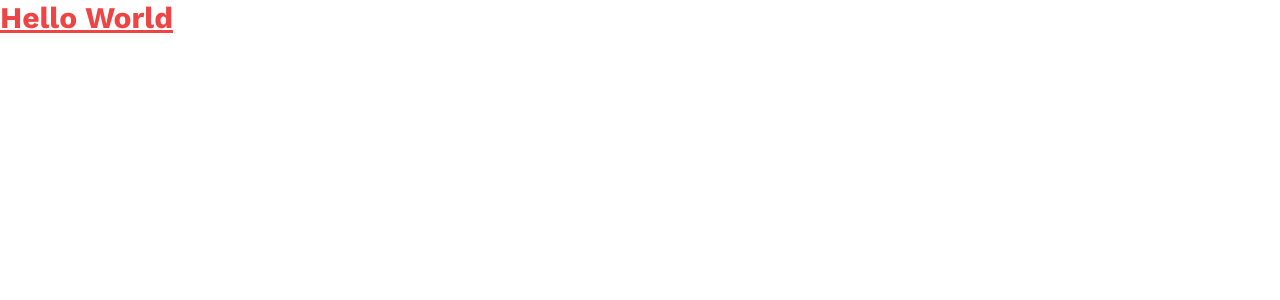
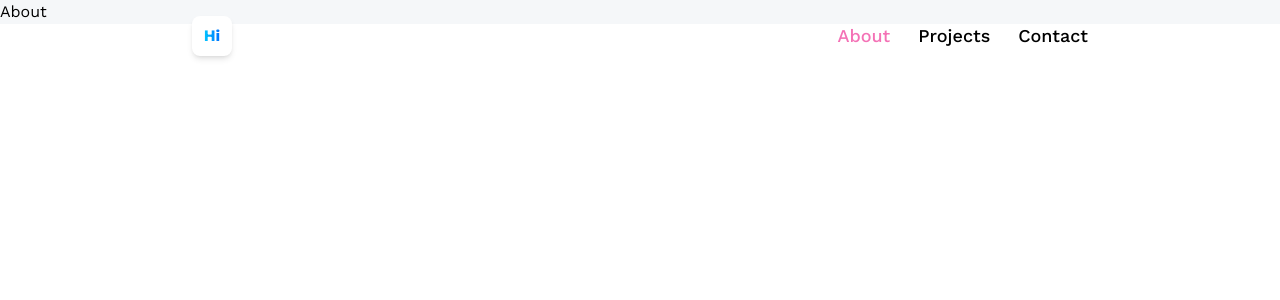
Before and after one commit to rishavConsoleLog21/pavithra-portfolio, a React (Vite) app: page /about in a window 1280 px wide. Shown: the top 300 px of the page. Built offline with nearby package versions, Linux system fonts and the light colour scheme.

Commit message:
+ Navbar

```diff
--- a/package.json
+++ b/package.json
@@ -11,7 +11,8 @@
   },
   "dependencies": {
     "react": "^18.2.0",
-    "react-dom": "^18.2.0"
+    "react-dom": "^18.2.0",
+    "react-router-dom": "^6.23.1"
   },
   "devDependencies": {
     "@types/react": "^18.2.66",
--- a/src/App.jsx
+++ b/src/App.jsx
@@ -1,10 +1,20 @@
-import React from "react";
+import { Route, BrowserRouter as Router, Routes } from "react-router-dom";
+import Navbar from "./components/Navbar";
+import { About, Contact, Home, Projects } from "./pages";
 
 const App = () => {
   return (
-    <div>
-      <h1 className="text-3xl font-bold underline text-red-500">Hello World</h1>
-    </div>
+    <main className="bg-slate-300/20">
+      <Router>
+        <Navbar />
+        <Routes>
+          <Route path="/" element={<Home />} />
+          <Route path="/about" element={<About />} />
+          <Route path="/projects" element={<Projects />} />
+          <Route path="/contact" element={<Contact />} />
+        </Routes>
+      </Router>
+    </main>
   );
 };
 
--- /dev/null
+++ b/src/components/Navbar.jsx
@@ -0,0 +1,43 @@
+import React from "react";
+import { NavLink } from "react-router-dom";
+
+const Navbar = () => {
+  return (
+    <header className="header">
+      <NavLink
+        to="/"
+        className="w-10 h-10 rounded-lg bg-white items-center justify-center flex font-bold shadow-md"
+      >
+        <p className="blue-gradient_text">Hi</p>
+      </NavLink>
+      <nav className="flex text-lg gap-7 font-medium">
+        <NavLink
+          to="/about"
+          className={({ isActive }) =>
+            isActive ? "text-pink-400" : "text-black"
+          }
+        >
+          About
+        </NavLink>
+        <NavLink
+          to="/projects"
+          className={({ isActive }) =>
+            isActive ? "text-pink-400" : "text-black"
+          }
+        >
+          Projects
+        </NavLink>
+        <NavLink
+          to="/contact"
+          className={({ isActive }) =>
+            isActive ? "text-pink-400" : "text-black"
+          }
+        >
+          Contact
+        </NavLink>
+      </nav>
+    </header>
+  );
+};
+
+export default Navbar;
--- /dev/null
+++ b/src/pages/About.jsx
@@ -0,0 +1,9 @@
+import React from 'react'
+
+const About = () => {
+  return (
+    <div>About</div>
+  )
+}
+
+export default About
--- /dev/null
+++ b/src/pages/Contact.jsx
@@ -0,0 +1,7 @@
+import React from "react";
+
+const Contact = () => {
+  return <div>Contact</div>;
+};
+
+export default Contact;
--- /dev/null
+++ b/src/pages/Home.jsx
@@ -0,0 +1,9 @@
+import React from 'react'
+
+const Home = () => {
+  return (
+    <div>Home</div>
+  )
+}
+
+export default Home
--- /dev/null
+++ b/src/pages/Projects.jsx
@@ -0,0 +1,7 @@
+import React from "react";
+
+const Projects = () => {
+  return <div>Projects</div>;
+};
+
+export default Projects;
--- /dev/null
+++ b/src/pages/index.js
@@ -0,0 +1,6 @@
+import Home from "./Home";
+import About from "./About";
+import Projects from "./Projects";
+import Contact from "./Contact";
+
+export { Home, About, Projects, Contact };
```
Also changed, not shown: 1 other file (tests, documents, lock files or other folders).
